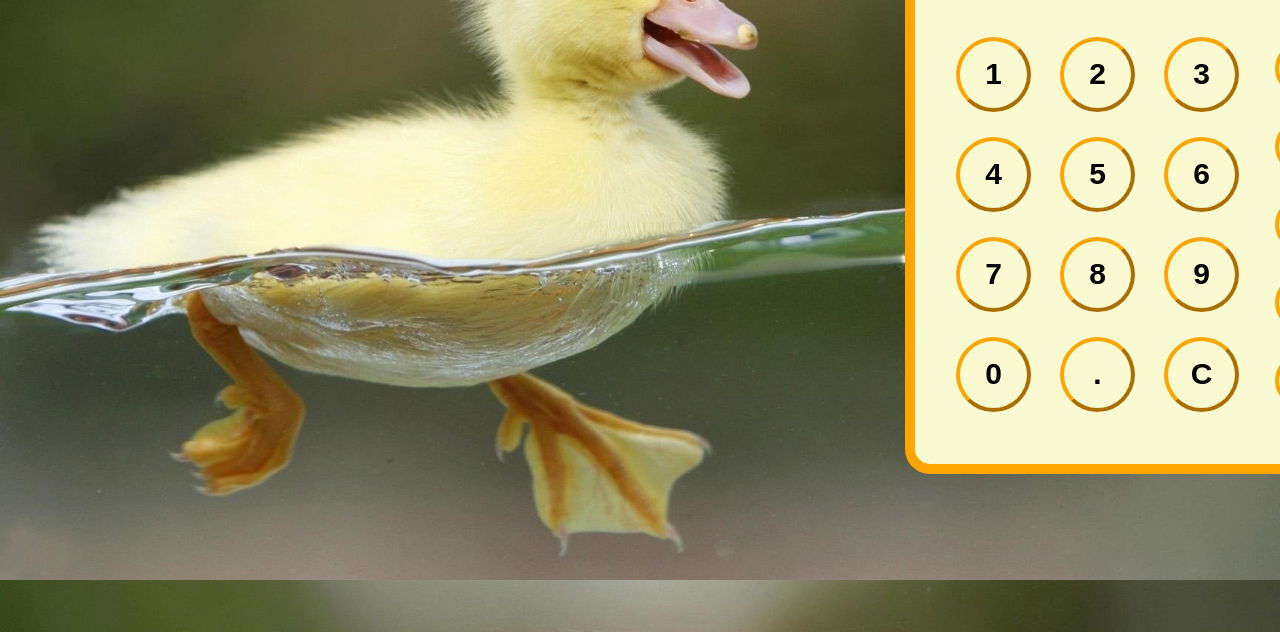
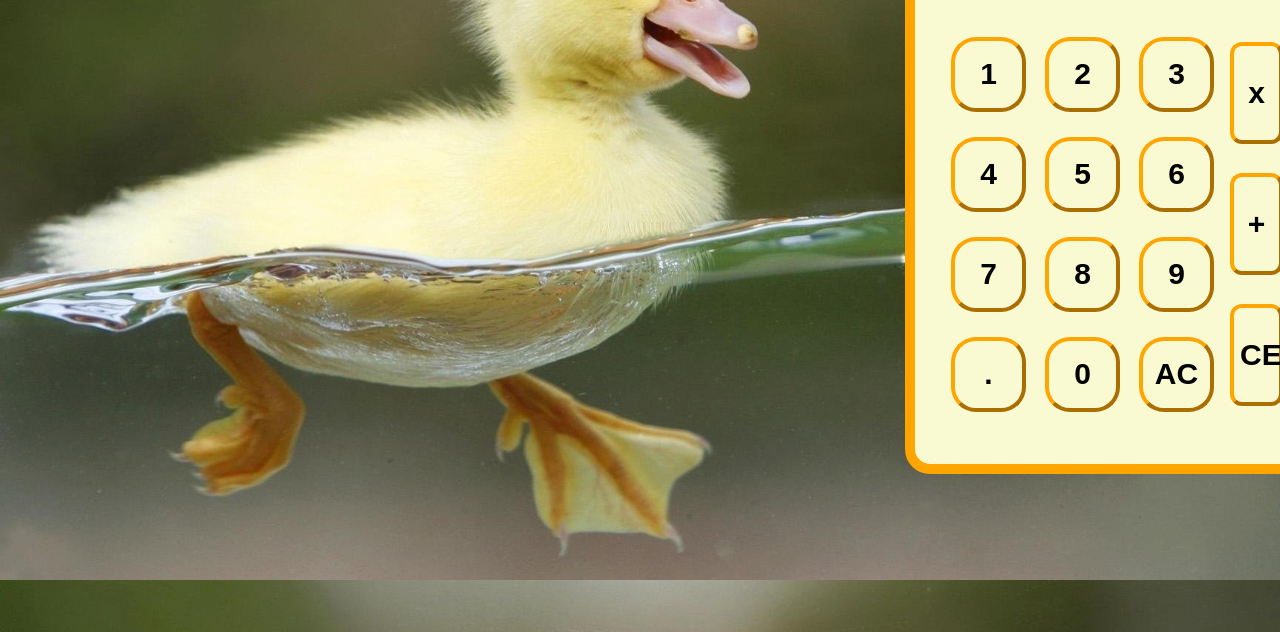
Before and after one commit to sexbot3000/quackulator, a plain HTML site: page index.html in a window 1280 px wide. Shown: the part 220-852 px from the top of the page. Drawn offline with Linux system fonts and the light colour scheme.

Commit message:
Added backspace button and functionality

```diff
--- a/index.html
+++ b/index.html
@@ -34,9 +34,9 @@
                     <button id='9'>9</button>
                 </div>
                 <div id= 'fourthRow'>
+                    <button id='decimal'>.</button>
                     <button id='0'>0</button>
-                    <button id='decimal'>.</button>
-                    <button id='clear'>C</button>
+                    <button id='clear'>AC</button>
                 </div>
             </div>
             <div id= 'operators'>
@@ -44,6 +44,7 @@
                 <button id='subtract' class= 'operators'>-</button>
                 <button id='add' class= 'operators'>+</button>
                 <button id='divide' class= 'operators'>/</button>
+                <button id='backspace' class= 'operators'>CE</button>
                 <button id='equals' class= 'operators'>=</button>
             </div>
         </div>
--- a/script.js
+++ b/script.js
@@ -1,4 +1,4 @@
-// functions for operators
+// functions for operations
 function add(a, b) {
     return a + b;
 }
@@ -27,12 +27,10 @@ function operate(operator, a, b) {
 // functions for showing display
 function display(number) {
     if (displayValue.length >= 12) {
-        let displayValueArray = displayValue.split('');
-        displayValueArray.pop();
-        displayValueArray.push(number);
-        displayValue = displayValueArray.join('');
+        backspace();
+        displayValue += number;
     } else if (displayValue.match(/\./) && number == '.') {
-        console.log('too many decimals');
+        number == ''
     } else if (displayValue == '' && number == '.') {
         displayValue = '0.';
         showValue(displayValue);
@@ -70,6 +68,8 @@ function updateDisplay(updateNumber) {
     showValue(displayValue);
 }
 
+//functions for operators
+
 function pressOperator(newOperator) {
     if (storedValue == 0) {
         storedValue = Number(displayValue);
@@ -98,7 +98,7 @@ function pressEquals() {
         console.log('no operator/displayValue');
     } else if (savedOperator == 'divide' && displayValue == '0') {
         fullClear();
-        showValue('QUACKFINITY');
+        showValue('QUACK QUACK');
         quack.play();
     } else {
         let solution = Number(operate(savedOperator, storedValue, Number(displayValue)));
@@ -106,6 +106,13 @@ function pressEquals() {
         showValue(validateSolution(solution));
         savedOperator = '';
         displayValue = '';}
+}
+
+function backspace() {
+    let displayValueArray = displayValue.split('');
+        displayValueArray.pop();
+        displayValue = displayValueArray.join('');
+    showValue(displayValue)
 }
 
 let displayValue = '';
@@ -132,3 +139,4 @@ document.getElementById('divide').addEventListener("click", function () {pressOp
 document.getElementById('equals').addEventListener("click", function () {pressEquals()});
 document.getElementById('clear').addEventListener("click", function() {fullClear()});
 document.getElementById('decimal').addEventListener("click", function() {updateDisplay('.')});
+document.getElementById('backspace').addEventListener("click", function() {backspace()});
--- a/style.css
+++ b/style.css
@@ -47,19 +47,20 @@ h1 {
     bottom: 10px;
     font-size: 46px;
     text-align: right;
+
 }
 
 button {
     margin: auto;
     margin-top: 25px;
-    margin-left: 25px;
+    margin-left: 15px;
     position: relative;
     background-color: lightgoldenrodyellow;
     border-color: orange;
     border-width: 4px;
     top: 25px;
-    left: 25px;
-    border-radius: 37.5px;
+    left: 15px;
+    border-radius: 25px;
     width: 75px;
     height: 75px;
     font-size: 30px;
@@ -77,15 +78,16 @@ button {
 }
 
 #operators {
-    width: 50px;
+    width: 150px;
     height: 200px;
     position: relative;
     bottom: 380px;
-    left: 310px;
-    display: block;
+    left: 280px;
+    line-height: 100px;
 }
 
 .operators {
-    height: 53px;
+    height: 102px;
     width: 53px;
+    border-radius: 12px;
 }
```
